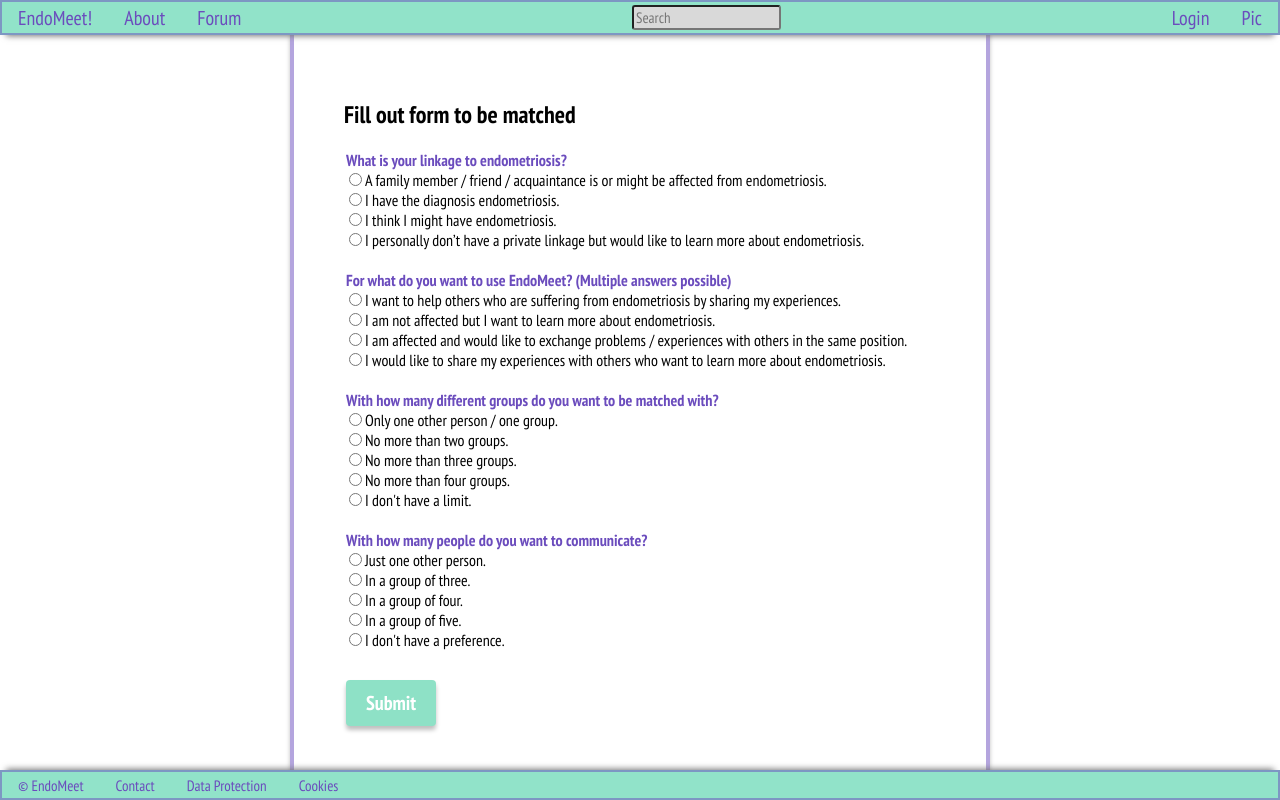
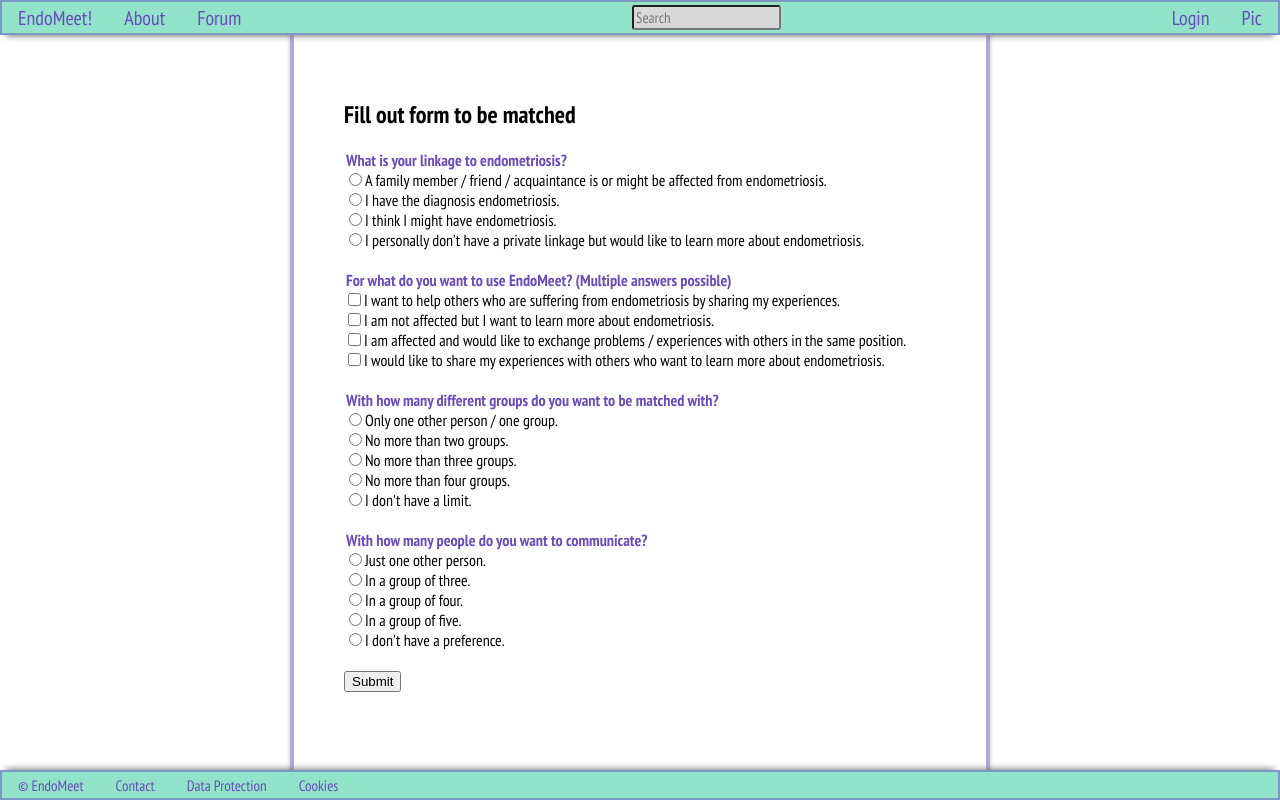
Before and after one commit to leslieber/endomeet, a Next.js app: page /form in a window 1280 px wide. Built offline with nearby package versions, Linux system fonts and the light colour scheme.

Commit message:
edited form

```diff
--- a/pages/form.tsx
+++ b/pages/form.tsx
@@ -81,25 +81,25 @@ export default function Home() {
                     <legend>For what do you want to use EndoMeet? (Multiple answers possible)</legend>
                      <div>
                         <input
-                        type="radio" id="help" name="usage" value="help"
+                        type="checkbox" id="help" name="usage" value="help"
                         />
                         <label htmlFor="help">I want to help others who are suffering from endometriosis by sharing my experiences.</label>
                     </div>
                     <div>
                         <input
-                        type="radio" id="learn" name="usage" value="learn"
+                        type="checkbox" id="learn" name="usage" value="learn"
                         />
                         <label htmlFor="learn">I am not affected but I want to learn more about endometriosis.</label>
                     </div>
                     <div>
                         <input
-                        type="radio" id="affected" name="usage" value="affected"
+                        type="checkbox" id="affected" name="usage" value="affected"
                         />
                         <label htmlFor="affected">I am affected and would like to exchange problems / experiences with others in the same position.</label>
                     </div>
                     <div>
                         <input
-                        type="radio" id="experiences" name="usage" value="experiences"
+                        type="checkbox" id="experiences" name="usage" value="experiences"
                         />
                         <label htmlFor="experiences">I would like to share my experiences with others who want to learn more about endometriosis.</label>
                     </div>
@@ -169,7 +169,7 @@ export default function Home() {
                     </div>
                     <br/>
                     <div className={style.form_button}>
-                    <a href="#">Submit</a>
+                    <input type="submit" value="Submit"/>
 
                     </div>
             </form>
--- a/styles/layout.module.css
+++ b/styles/layout.module.css
@@ -58,17 +58,16 @@
 
 .couple {
     position: center;
-    width: 660px;
-    height: 630px;
+    width: 560px;
+    height: 530px;
 
 }
 
 .welcome {
-    padding: 50px;
+    padding: 40px;
     position: center;
     width: 630px;
     height: 70px;
-    margin-left: 25px;
 
     /*font-style: normal;*/
     font-weight: 40;
@@ -103,21 +102,9 @@
     font-weight: 800;
 }
 
-.form_button {
-    background-color: #8EE1C6;
-    border: none;
-    color: white;
-    padding: 10px 20px;
-    text-align: center;
-    text-decoration: none;
-    display: inline-block;
-    font-size: 20px;
-    font-weight: bold;
-    margin: 10px 2px;
-    cursor: pointer;
-    border-radius: 4px;
-    box-shadow: 0px 4px 4px rgba(0, 0, 0, 0.25);
-}
+/*.form_button {
+
+}*/
 
 .form_button:hover {
     background-color: #8EE1C6;
```
